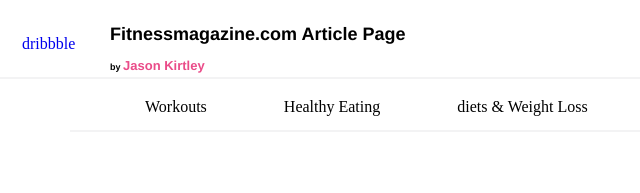
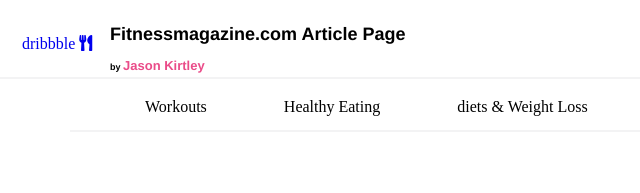
Before and after one commit to hasan-alkhalaf/dribbble-with-kod-uyoruz, a plain HTML site: page index.html in a window 1280 px wide. Shown: the top 193 px of the page, 0-640 px from the left. Drawn offline with nearby package versions, Linux system fonts and the light colour scheme; grey boxes are pictures that could not be loaded.

Commit message:
Added css and html files for gym project

```diff
--- a/index.html
+++ b/index.html
@@ -23,7 +23,7 @@
     <!--start-before-the navbar -->
     <header class="full-screen-header">
         <div class="header-details">
-            <div class="header-details-logo"><a href="#">dribbble</a></div>
+            <div class="header-details-logo"><a href="#">dribbble <i class="fas fa-utensils"></i></a></div>
             <div class="header-details-owner">
                 <div>
                     <h1>Fitnessmagazine.com Article Page</h1>
```
